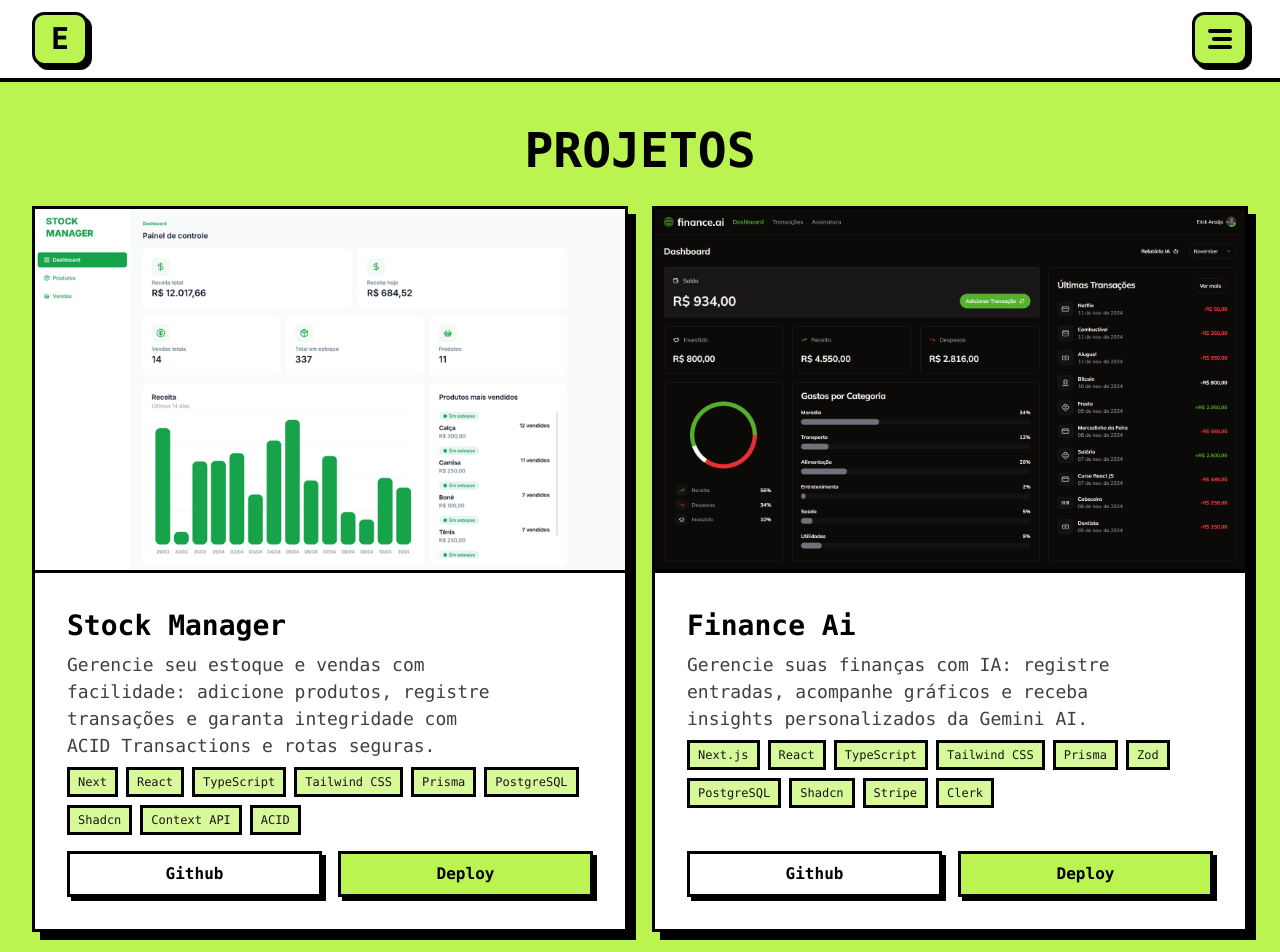
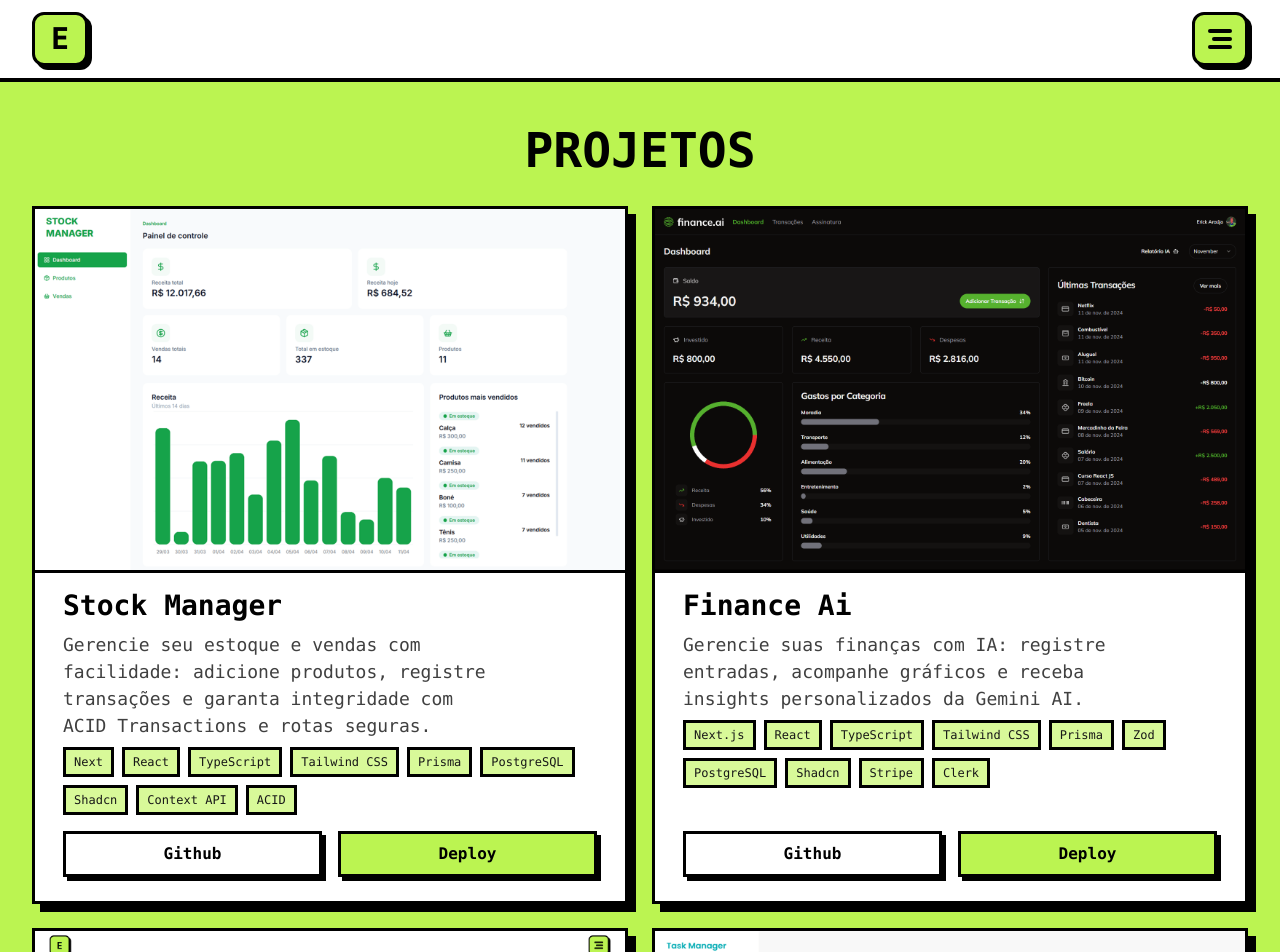
Before and after one commit to araujoerick/portfolio, a Next.js app: page /projetos in a window 1280 px wide. Shown: the top 952 px of the page. Built offline with nearby package versions, Linux system fonts and the light colour scheme.

Commit message:
💄 feat: change card padding

```diff
--- a/src/app/projetos/components/project-card.tsx
+++ b/src/app/projetos/components/project-card.tsx
@@ -32,7 +32,7 @@ const ProjectCard = ({
         />
       </div>
 
-      <div className="flex h-full flex-col justify-between gap-4 bg-white p-8">
+      <div className="flex h-full flex-col justify-between gap-4 bg-white px-7 pt-3 pb-6">
         <div className="space-y-1">
           <h3 className="text-[clamp(1.5rem,4vw,1.75rem)] font-semibold text-black">
             {title}
```
